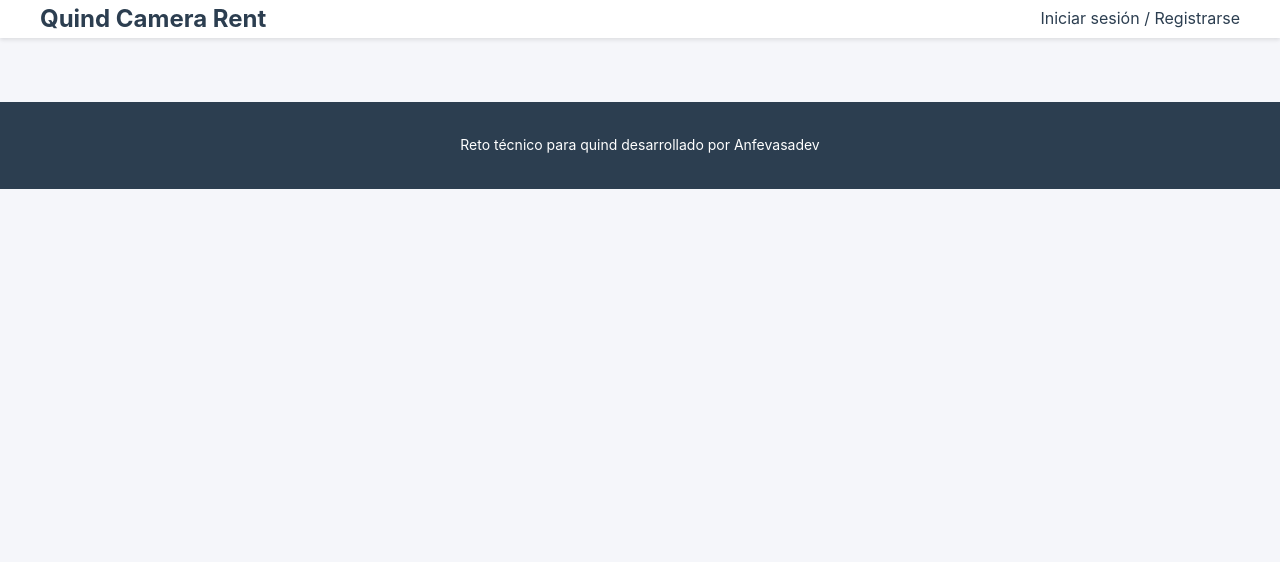
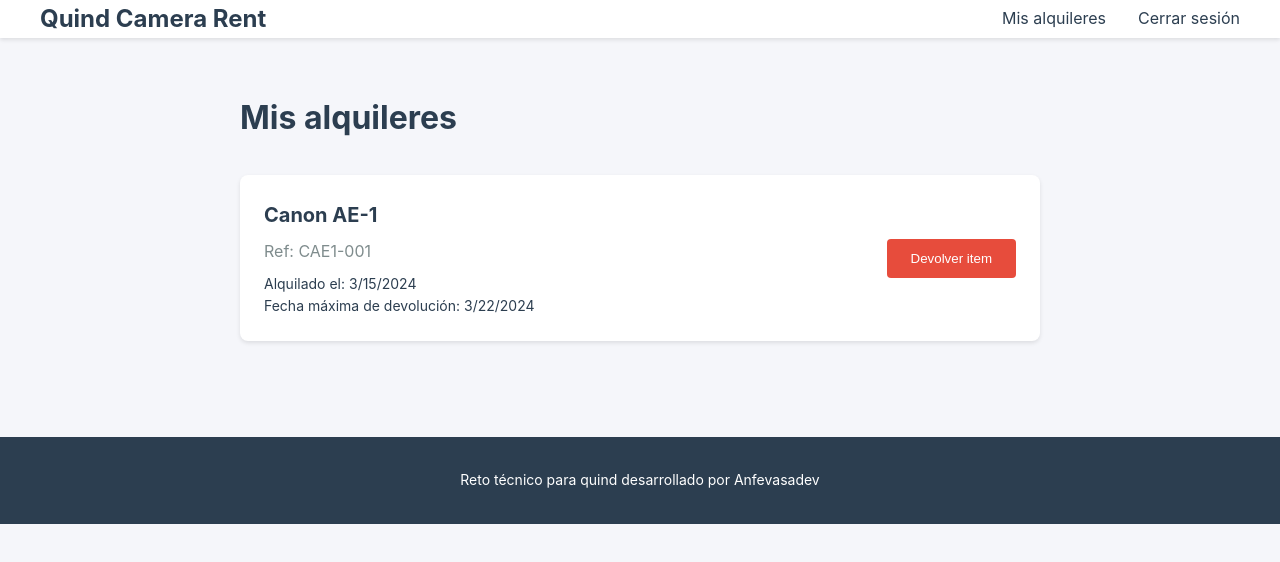
Before and after one commit to Anfevasadev/quind-camera-rent, a React (Vite) app in the folder front/: page /rentals in a window 1280 px wide. Shown: the top 562 px of the page. Built offline with nearby package versions, Linux system fonts and the light colour scheme.

Commit message:
Add Rentals page and ReturnModal component

```diff
--- a/front/src/App.jsx
+++ b/front/src/App.jsx
@@ -3,8 +3,9 @@ import Header from "./components/Header";
 import Footer from "./components/Footer";
 import Home from "./pages/Home";
 import ProductDetail from "./pages/ProductDetail";
+import Auth from "./pages/Auth";
+import Rentals from "./pages/Rentals";
 import "./App.css";
-import Auth from "./pages/Auth";
 
 function App() {
   return (
@@ -16,6 +17,7 @@ function App() {
             <Route path="/" element={<Home />} />
             <Route path="/:type/:id" element={<ProductDetail />} />
             <Route path="/auth" element={<Auth />} />
+            <Route path="/rentals" element={<Rentals />} />
           </Routes>
         </main>
         <Footer />
--- a/front/src/components/Header.jsx
+++ b/front/src/components/Header.jsx
@@ -2,7 +2,7 @@ import { Link } from "react-router-dom";
 import "../styles/components/Header.css";
 
 const Header = () => {
-  const isAuthenticated = false;
+  const isAuthenticated = true;
 
   return (
     <header className="header">
--- /dev/null
+++ b/front/src/components/ReturnModal.jsx
@@ -0,0 +1,48 @@
+import '../styles/components/ReturnModal.css';
+
+const ReturnModal = ({ item, onClose }) => {
+  const handleSubmit = (e) => {
+    e.preventDefault();
+    // Handle return logic here
+    onClose();
+  };
+
+  return (
+    <div className="return-modal">
+      <div className="return-modal__content">
+        <h2 className="return-modal__title">Devolver {item.name}</h2>
+        <p className="return-modal__ref">Referencia: {item.reference}</p>
+
+        <form onSubmit={handleSubmit} className="return-modal__form">
+          <div className="form-group">
+            <label htmlFor="pickupAddress">Dirección para recoger devolución:</label>
+            <textarea
+              id="pickupAddress"
+              className="return-modal__input"
+              required
+              rows="3"
+            />
+          </div>
+
+          <div className="return-modal__actions">
+            <button
+              type="button"
+              onClick={onClose}
+              className="return-modal__button return-modal__button--cancel"
+            >
+              Cancelar
+            </button>
+            <button
+              type="submit"
+              className="return-modal__button return-modal__button--confirm"
+            >
+              Confirmar devolución
+            </button>
+          </div>
+        </form>
+      </div>
+    </div>
+  );
+};
+
+export default ReturnModal;
--- /dev/null
+++ b/front/src/pages/Rentals.jsx
@@ -0,0 +1,58 @@
+import { useState } from 'react';
+import ReturnModal from '../components/ReturnModal';
+import '../styles/pages/Rentals.css';
+
+const Rentals = () => {
+  const [selectedItem, setSelectedItem] = useState(null);
+
+  // Mock data - replace with actual data from the API
+  const rentals = [
+    {
+      id: 1,
+      reference: 'CAE1-001',
+      type: 'camera',
+      name: 'Canon AE-1',
+      rentDate: '2024-03-15',
+      returnDate: '2024-03-22',
+      status: 'active'
+    },
+  ];
+
+  return (
+    <div className="rentals">
+      <h1 className="rentals__title">Mis alquileres</h1>
+      <div className="rentals__list">
+        {rentals.map(rental => (
+          <div key={rental.id} className="rental-card">
+            <div className="rental-card__info">
+              <h3 className="rental-card__name">{rental.name}</h3>
+              <p className="rental-card__ref">Ref: {rental.reference}</p>
+              <p className="rental-card__dates">
+                Alquilado el: {new Date(rental.rentDate).toLocaleDateString()}
+                <br />
+                Fecha máxima de devolución: {new Date(rental.returnDate).toLocaleDateString()}
+              </p>
+            </div>
+            {rental.status === 'active' && (
+              <button
+                className="rental-card__return"
+                onClick={() => setSelectedItem(rental)}
+              >
+                Devolver item
+              </button>
+            )}
+          </div>
+        ))}
+      </div>
+
+      {selectedItem && (
+        <ReturnModal
+          item={selectedItem}
+          onClose={() => setSelectedItem(null)}
+        />
+      )}
+    </div>
+  );
+};
+
+export default Rentals;
--- /dev/null
+++ b/front/src/styles/components/ReturnModal.css
@@ -0,0 +1,69 @@
+.return-modal {
+    position: fixed;
+    top: 0;
+    left: 0;
+    right: 0;
+    bottom: 0;
+    background-color: rgba(0, 0, 0, 0.5);
+    display: flex;
+    align-items: center;
+    justify-content: center;
+    z-index: 1000;
+  }
+
+  .return-modal__content {
+    background: var(--color-white);
+    padding: 2rem;
+    border-radius: 8px;
+    width: 90%;
+    max-width: 500px;
+  }
+
+  .return-modal__title {
+    font-size: 1.5rem;
+    color: var(--color-primary);
+    margin: 0 0 0.5rem;
+  }
+
+  .return-modal__ref {
+    color: var(--color-text-light);
+    margin-bottom: 1.5rem;
+  }
+
+  .return-modal__form {
+    display: flex;
+    flex-direction: column;
+    gap: 1.5rem;
+  }
+
+  .return-modal__input {
+    width: 100%;
+    padding: 0.75rem;
+    border: 1px solid #ddd;
+    border-radius: 4px;
+    resize: vertical;
+  }
+
+  .return-modal__actions {
+    display: flex;
+    justify-content: flex-end;
+    gap: 1rem;
+  }
+
+  .return-modal__button {
+    padding: 0.75rem 1.5rem;
+    border-radius: 4px;
+    cursor: pointer;
+    border: none;
+    font-weight: 500;
+  }
+
+  .return-modal__button--cancel {
+    background-color: #eee;
+    color: var(--color-text);
+  }
+
+  .return-modal__button--confirm {
+    background-color: var(--color-accent);
+    color: var(--color-white);
+  }
--- /dev/null
+++ b/front/src/styles/pages/Rentals.css
@@ -0,0 +1,56 @@
+.rentals {
+    padding: 2rem;
+    max-width: 800px;
+    margin: 0 auto;
+  }
+
+  .rentals__title {
+    font-size: 2rem;
+    color: var(--color-primary);
+    margin-bottom: 2rem;
+  }
+
+  .rentals__list {
+    display: grid;
+    gap: 1.5rem;
+  }
+
+  .rental-card {
+    background: var(--color-white);
+    border-radius: 8px;
+    padding: 1.5rem;
+    box-shadow: var(--shadow-default);
+    display: flex;
+    justify-content: space-between;
+    align-items: center;
+  }
+
+  .rental-card__name {
+    font-size: 1.25rem;
+    color: var(--color-primary);
+    margin: 0 0 0.5rem;
+  }
+
+  .rental-card__ref {
+    color: var(--color-text-light);
+    margin: 0 0 0.5rem;
+  }
+
+  .rental-card__dates {
+    margin: 0;
+    font-size: 0.875rem;
+  }
+
+  .rental-card__return {
+    background-color: var(--color-accent);
+    color: var(--color-white);
+    border: none;
+    padding: 0.75rem 1.5rem;
+    border-radius: 4px;
+    cursor: pointer;
+    transition: background-color 0.3s ease;
+  }
+
+  .rental-card__return:hover {
+    background-color: #c0392b;
+  }
```
